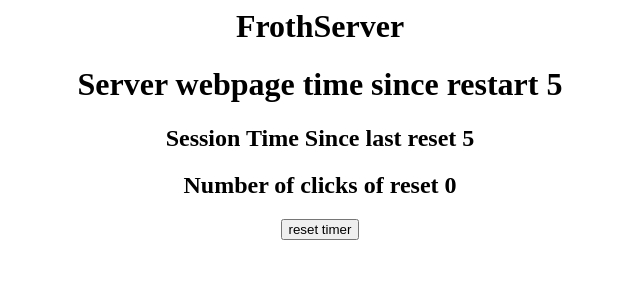
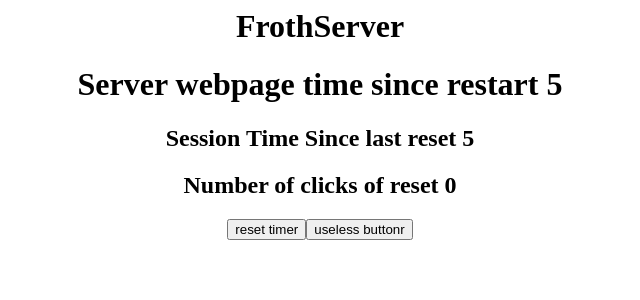
Before and after one commit to Frothbeast/myserver, a React (Create React App) app: page / in a window 1280 px wide. Shown: the top 300 px of the page, without its empty margins (320-960 px from the left). Built offline with nearby package versions, Linux system fonts and the light colour scheme.

Commit message:
Changed setup text file and then added a button to see what changes show up on web site from a commit push and server pull
Signed-off-by: Frothbeast <frothbeast@gmail.com>

```diff
--- a/src/App.js
+++ b/src/App.js
@@ -29,6 +29,7 @@ import { useState, useEffect } from 'react';
                 <h2>Session Time Since last reset {counter}</h2>
                 <h2>Number of clicks of reset {clickCounter}</h2>
                 <button onClick={btnClick} >reset timer</button>
+                <button >useless buttonr</button>
             </div>
         )
     }
```
